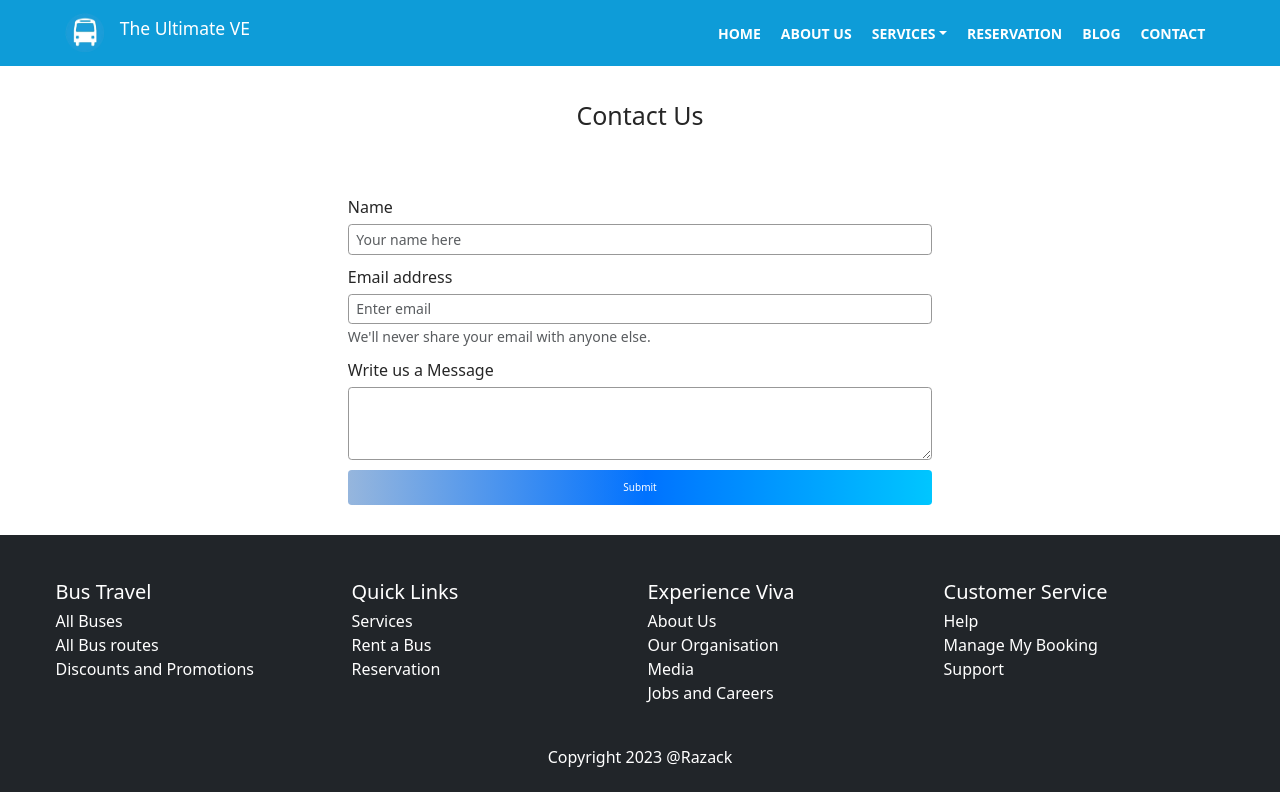
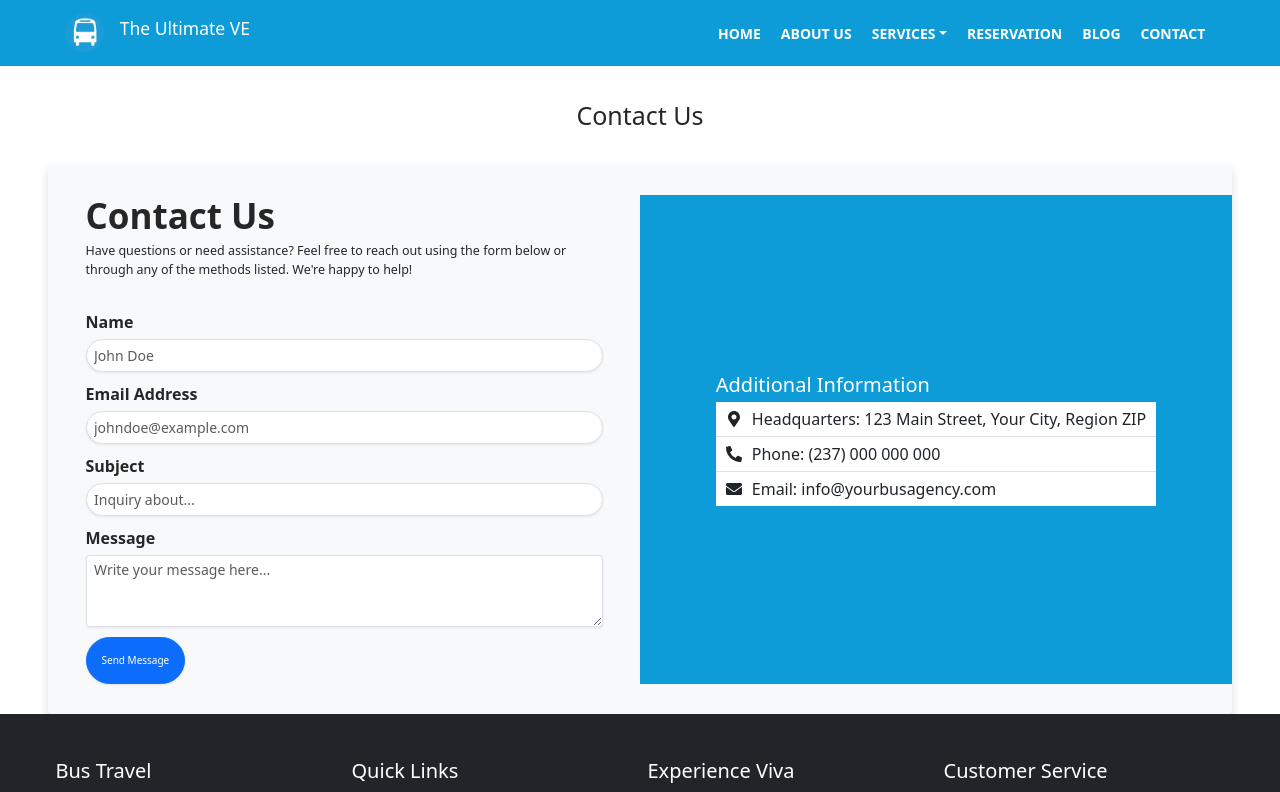
Before and after one commit to razack00/viva, a React (Create React App) app: page /contact in a window 1280 px wide. Shown: the top 792 px of the page. Built offline with nearby package versions, Linux system fonts and the light colour scheme; data requests are answered from the project's data file.

Commit message:
redesign the contact form and added a section and content

```diff
--- a/src/components/ContactForm.js
+++ b/src/components/ContactForm.js
@@ -1,29 +1,60 @@
-import {Form, Container, Button} from 'react-bootstrap/'
+import React from "react";
+import { Container, Row, Col, Form, Button } from "react-bootstrap";
+import { FaMapMarkerAlt, FaPhoneAlt, FaEnvelope } from "react-icons/fa";
 
-function ContactForm() {
+function Contact() {
   return (
-    <>
-    <Container className='py-5'>
-    <Form className='w-50 m-auto'>
-    <Form.Group className="mb-3" controlId="exampleForm.ControlInput1">
-      <Form.Label>Name</Form.Label>
-        <Form.Control style={{borderColor: "#989898"}} type="text" placeholder="Your name here" />
-    </Form.Group>
-      <Form.Group className="mb-3" controlId="formBasicEmail">
-      <Form.Label>Email address</Form.Label>
-      <Form.Control style={{borderColor: "#989898"}} type="email" placeholder="Enter email" />
-      <Form.Text className="text-muted">
-        We'll never share your email with anyone else.
-      </Form.Text>
-    </Form.Group>
-    <Form.Group className="mb-3" controlId="exampleForm.ControlTextarea1">
-      <Form.Label>Write us a Message</Form.Label>
-      <Form.Control style={{borderColor: "#989898"}} as="textarea" rows={3} />
-    </Form.Group>
-    <Button className='btn-colored w-100' style={{}} type="submit">Submit</Button>
-  </Form>
-  </Container></>
+    <Container className="py-5 bg-light rounded shadow">
+      <Row>
+        <Col md={6} className="d-flex align-items-center justify-content-center">
+          <div className="px-5">
+            <h2 className="display-4 fw-bold">Contact Us</h2>
+            <p className="lead mb-5">
+              Have questions or need assistance? Feel free to reach out using the
+              form below or through any of the methods listed. We're happy to help!
+            </p>
+            <Form className="contact-form">
+              <Form.Group className="mb-3">
+                <Form.Label className="fw-bold">Name</Form.Label>
+                <Form.Control type="text" placeholder="John Doe" className="py-2 rounded-pill shadow-sm" />
+              </Form.Group>
+              <Form.Group className="mb-3">
+                <Form.Label className="fw-bold">Email Address</Form.Label>
+                <Form.Control type="email" placeholder="johndoe@example.com" className="py-2 rounded-pill shadow-sm" />
+              </Form.Group>
+              <Form.Group className="mb-3">
+                <Form.Label className="fw-bold">Subject</Form.Label>
+                <Form.Control type="text" placeholder="Inquiry about..." className="py-2 rounded-pill shadow-sm" />
+              </Form.Group>
+              <Form.Group className="mb-3">
+                <Form.Label className="fw-bold">Message</Form.Label>
+                <Form.Control as="textarea" rows={3} placeholder="Write your message here..." className="rounded shadow-sm" />
+              </Form.Group>
+              <Button variant="primary" type="submit" className=" p-4 rounded-pill shadow-sm">
+                Send Message
+              </Button>
+            </Form>
+          </div>
+        </Col>
+        <Col md={6} style={{background: "#0E9CD8"}} className="text-white d-flex align-items-center justify-content-center">
+          <div className="px-5">
+            <h2>Additional Information</h2>
+            <ul className="list-group list-group-flush text-start">
+              <li className="list-group-item d-flex align-items-center">
+                <FaMapMarkerAlt className="me-3" /> Headquarters: 123 Main Street, Your City, Region ZIP
+              </li>
+              <li className="list-group-item d-flex align-items-center">
+                <FaPhoneAlt className="me-3" /> Phone: (237) 000 000 000
+              </li>
+              <li className="list-group-item d-flex align-items-center">
+                <FaEnvelope className="me-3" /> Email: info@yourbusagency.com
+              </li>
+            </ul>
+          </div>
+        </Col>
+      </Row>
+    </Container>
   );
 }
 
-export default ContactForm;
+export default Contact;
```
